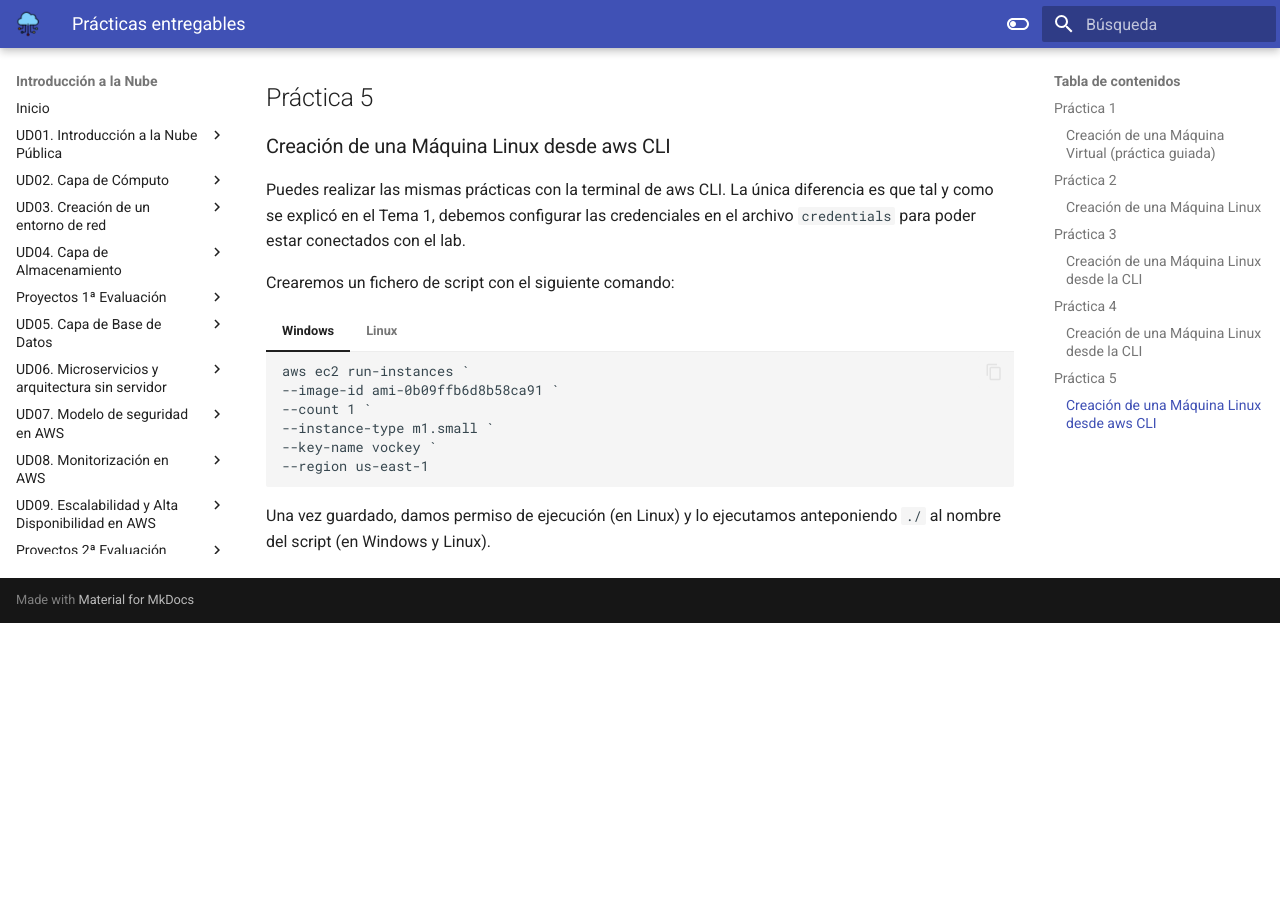
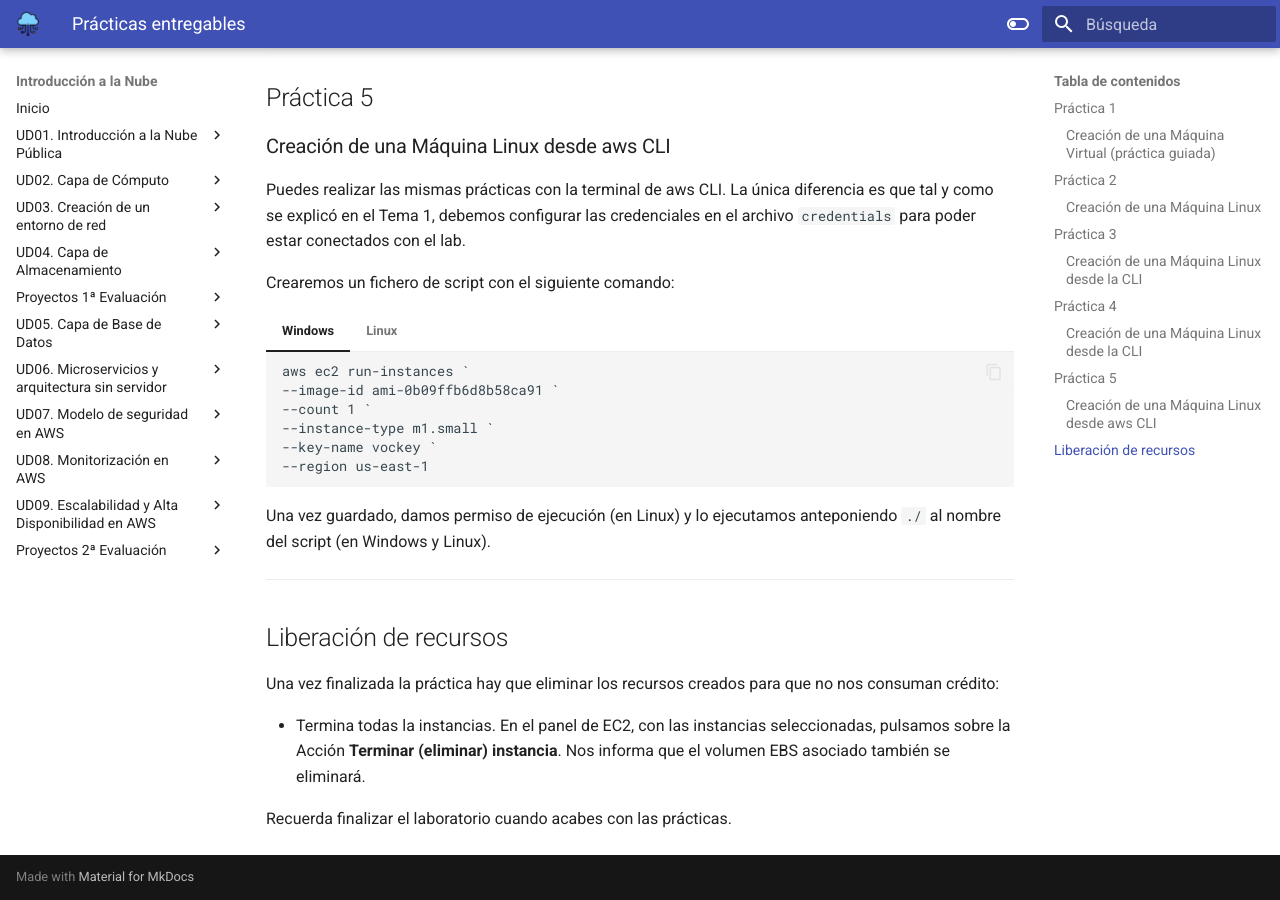
Before and after one commit to IES-CAMP-DE-MORVEDRE/optativa-cloud, an MkDocs documentation site: the page built from docs/ud02/practica2b.md, in a window 1280 px wide and 900 px high, scrolled down 3288 px. Built offline with MkDocs 1.6.1 and Material for MkDocs 9.7.7, drawn with Linux system fonts in a browser that asks for light colours; before the commit the page ends 3911 px from its top, so only the background shows below that.

Commit message:
Update practica2b.md with resource cleanup steps
Added instructions for resource cleanup after practice.

````diff
--- a/docs/ud02/practica2b.md
+++ b/docs/ud02/practica2b.md
@@ -126,3 +126,13 @@
     --region us-east-1
     ```
 Una vez guardado, damos permiso de ejecución (en Linux) y lo ejecutamos anteponiendo `./` al nombre del script (en Windows y Linux).
+
+---
+
+## Liberación de recursos
+
+Una vez finalizada la práctica hay que eliminar los recursos creados para que no nos consuman crédito:
+
+- Termina todas la instancias. En el panel de EC2, con las instancias seleccionadas, pulsamos sobre la Acción **Terminar (eliminar) instancia**. Nos informa que el volumen EBS asociado también se eliminará.
+
+Recuerda finalizar el laboratorio cuando acabes con las prácticas.
````
